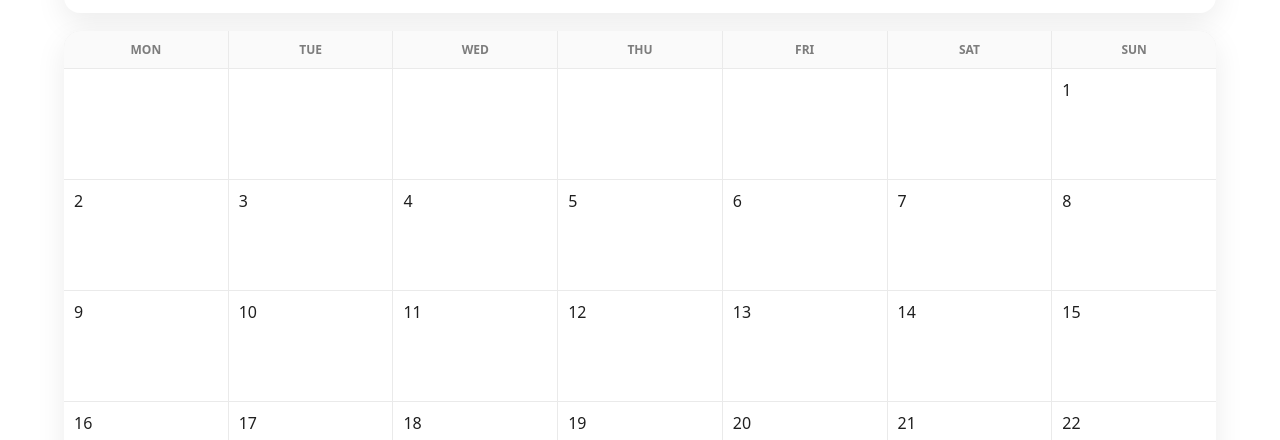
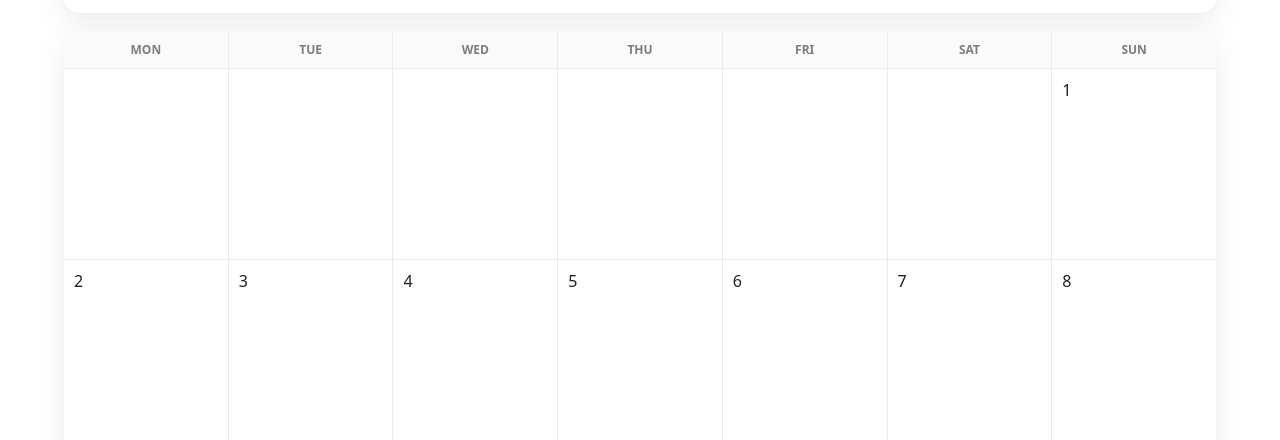
Before and after one commit to Agust-ux/Tid-ting_backup, a plain HTML site: page calendar.html in a window 1280 px wide. Shown: the part 360-800 px from the top of the page. Drawn offline with nearby package versions, Linux system fonts and the light colour scheme.

Commit message:
Increase minimum height of day element

```diff
--- a/css/calendar.css
+++ b/css/calendar.css
@@ -109,7 +109,7 @@ body {
 }
 
 .day {
-  min-height: 110px;
+  min-height: 190px;
 
   background: white;
 
```
